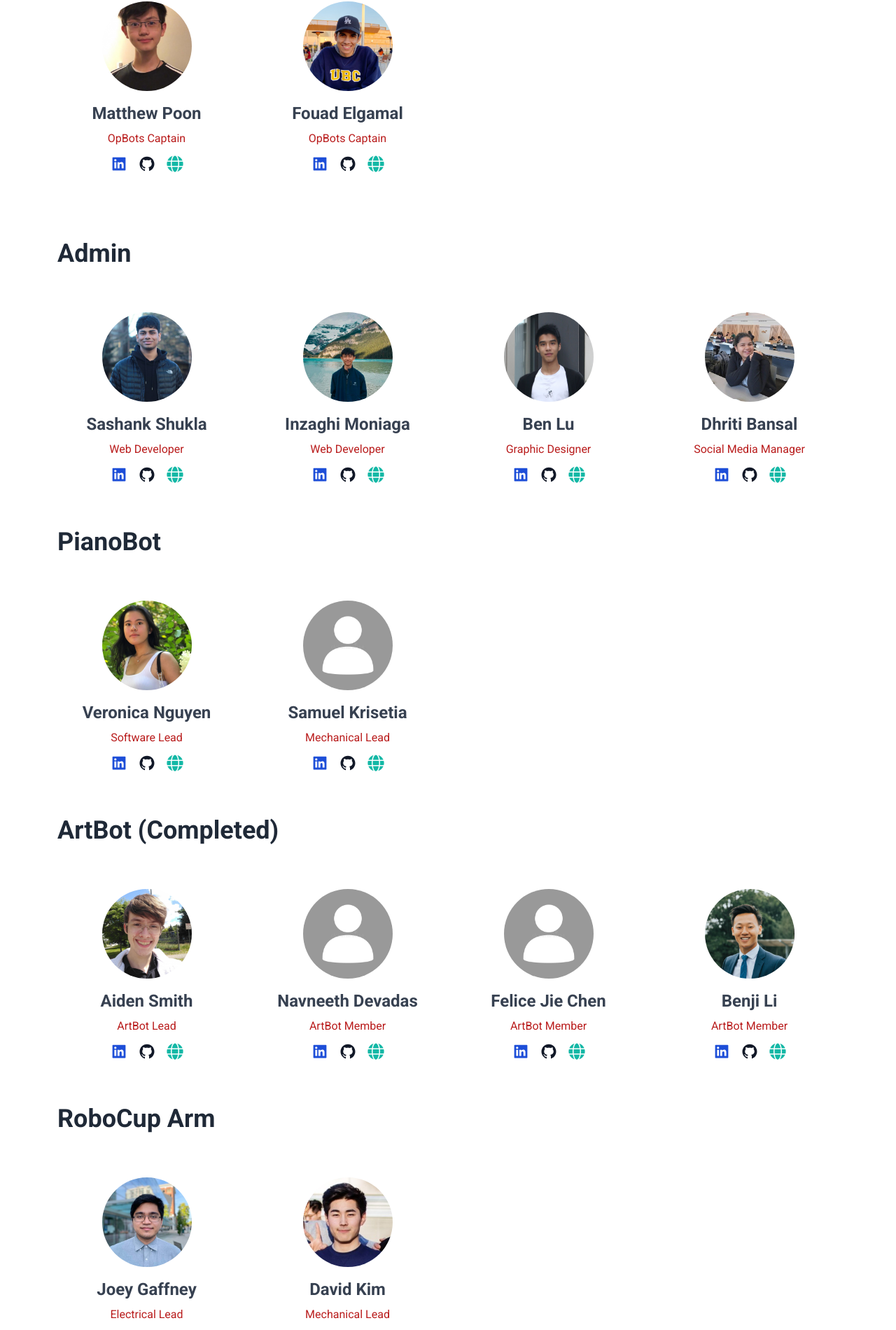
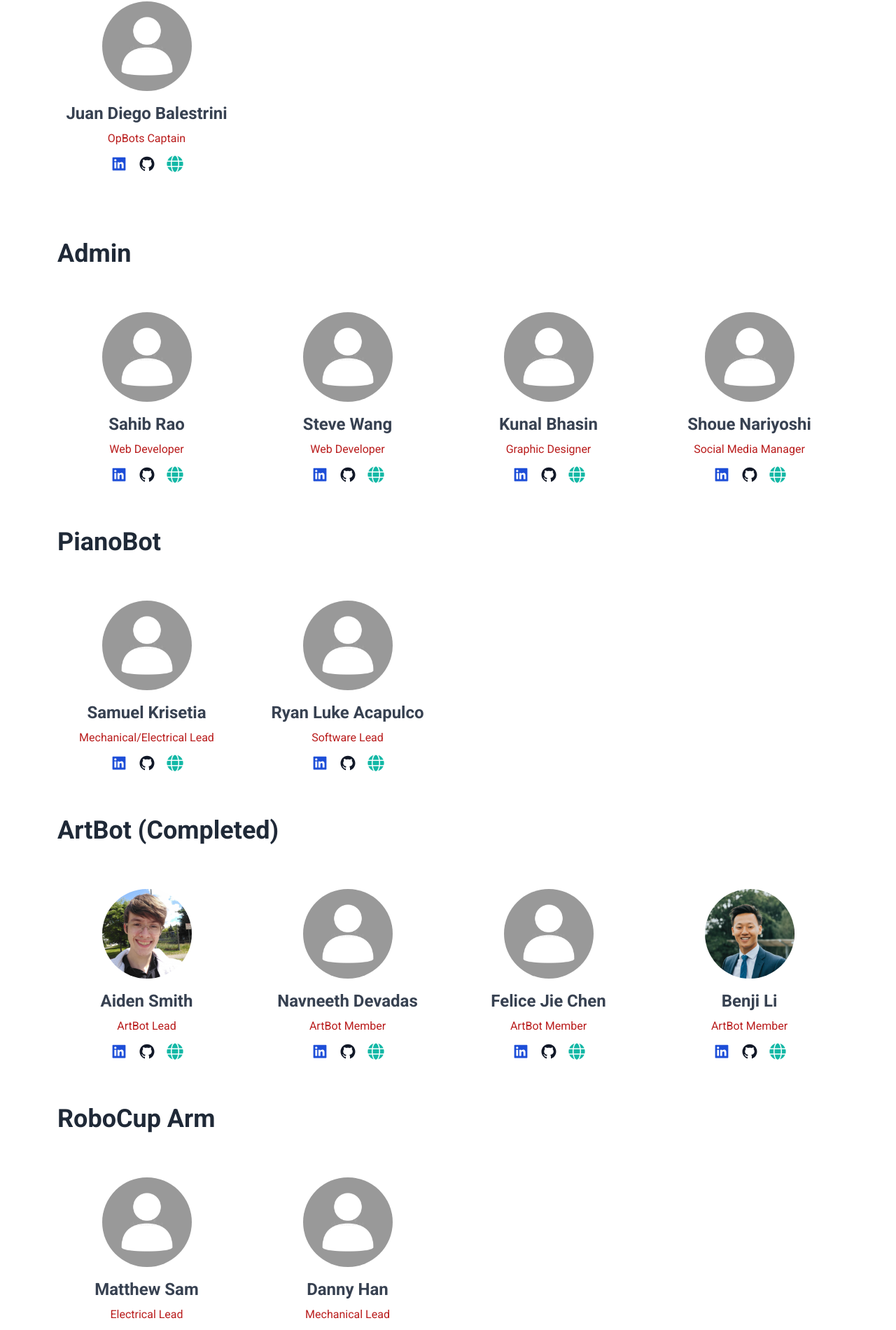
Before and after one commit to SteveIsnthere/openrobotics_website, a React (Create React App) app: page /Team in a window 1280 px wide. Shown: the part 334-2234 px from the top of the page at 70% size. Built offline with nearby package versions, Linux system fonts and the light colour scheme.

Commit message:
1.Updated the team roster on the site 2.Updated the recruitment page

```diff
--- a/src/components/Team/Team.tsx
+++ b/src/components/Team/Team.tsx
@@ -2,17 +2,16 @@ import React from 'react'
 import Member from './Member';
 
 
+const Team = () => {
+    class Person {
+        name: string;
+        position: string;
+        linkedin: string;
+        github: string;
+        email: string;
+        img: string;
 
-const Team = () => {
-  class Person{
-    name:string;
-    position:string;
-    linkedin:string;
-    github:string;
-    email: string;
-    img:string;
-
-    constructor(name:string,position:string,linkedin:string,github:string,img:string,email:string){
+        constructor(name: string, position: string, linkedin: string, github: string, img: string, email: string) {
             this.name = name;
             this.position = position;
             this.linkedin = linkedin;
@@ -22,16 +21,21 @@ const Team = () => {
         }
     }
 
-  const Leads:Array<Person> = [
-    new Person ("Matthew Poon"  , 'OpBots Captain' ,'https://www.linkedin.com/in/matthew-poon-73626220b/?originalSubdomain=ca' ,'im' ,"assets/img/admin/matthew.png", 'im'),
-    new Person ("Fouad Elgamal" , 'OpBots Captain' ,'https://www.linkedin.com/in/fouad-elgamal/' ,'im' ,"assets/img/admin/fouad.jpg" ,  'im'),
+    const Leads: Array<Person> = [
+        new Person("Juan Diego Balestrini", 'OpBots Captain', 'im', 'im', "assets/img/default_profile.jpg", 'im'),
+        // new Person("Matthew Poon", 'OpBots Captain', 'https://www.linkedin.com/in/matthew-poon-73626220b/?originalSubdomain=ca', 'im', "assets/img/admin/matthew.png", 'im'),
+        // new Person("Fouad Elgamal", 'OpBots Captain', 'https://www.linkedin.com/in/fouad-elgamal/', 'im', "assets/img/admin/fouad.jpg", 'im'),
     ];
 
-  const Admin:Array<Person> = [
-    new Person("Sashank Shukla"  , 'Web Developer'    ,     'https://www.linkedin.com/in/sashank-shukla/' , 'im' , 'assets/img/admin/sashank.jpg'   , 'im'),
-    new Person("Inzaghi Moniaga" , 'Web Developer'    ,     'https://www.linkedin.com/in/inzaghi-moniaga-3692b7171/?originalSubdomain=ca' , 'https://github.com/InMDev' , 'assets/img/admin/inzaghi.jpg'   , 'https://inzaghi.tech/'),
-    new Person("Ben Lu"          , 'Graphic Designer' ,     'https://www.linkedin.com/in/-ben-lu-/' , 'im' , 'assets/img/admin/ben.png'       , 'im'),
-    new Person("Dhriti Bansal" ,   'Social Media Manager' , 'https://www.linkedin.com/in/dhriti-bansal/' , 'im' , 'assets/img/admin/dhriti.jpg', 'im'),
+    const Admin: Array<Person> = [
+        new Person("Sahib Rao", 'Web Developer', 'im', 'im', "assets/img/default_profile.jpg", 'im'),
+        new Person("Steve Wang", 'Web Developer', 'im', 'im', "assets/img/default_profile.jpg", 'im'),
+        new Person("Kunal Bhasin", 'Graphic Designer', 'im', 'im', "assets/img/default_profile.jpg", 'im'),
+        new Person("Shoue Nariyoshi", 'Social Media Manager', 'im', 'im', "assets/img/default_profile.jpg", 'im'),
+        // new Person("Sashank Shukla", 'Web Developer', 'https://www.linkedin.com/in/sashank-shukla/', 'im', 'assets/img/admin/sashank.jpg', 'im'),
+        // new Person("Inzaghi Moniaga", 'Web Developer', 'https://www.linkedin.com/in/inzaghi-moniaga-3692b7171/?originalSubdomain=ca', 'https://github.com/InMDev', 'assets/img/admin/inzaghi.jpg', 'https://inzaghi.tech/'),
+        // new Person("Ben Lu", 'Graphic Designer', 'https://www.linkedin.com/in/-ben-lu-/', 'im', 'assets/img/admin/ben.png', 'im'),
+        // new Person("Dhriti Bansal", 'Social Media Manager', 'https://www.linkedin.com/in/dhriti-bansal/', 'im', 'assets/img/admin/dhriti.jpg', 'im'),
         // new Person("Kritika Joshi"   , 'Integration Lead' ,     'im' , 'im' , 'assets/img/admin/kritika.png'   , 'im'),
         // new Person("Niki Manesh"     , 'Mentor'           ,     'im' , 'im' , 'assets/img/admin/niki.png'      , 'im'),
         // new Person("Brian Zimmerman" , 'Finance Lead'     ,     'im' , 'im' , 'assets/img/admin/brian.png'     , 'im'),
@@ -40,10 +44,12 @@ const Team = () => {
         // new Person("Jay Hou"         , 'Finance Member'   ,     'im' , 'im' , 'assets/img/default_profile.jpg' , 'im'),
         // new Person("Tian Hao Xu"     , 'Safety Officer'   ,     'im' , 'im' , 'assets/img/admin/tian.png'      , 'im'),
     ];
-  const PianoBot:Array<Person> = [
+    const PianoBot: Array<Person> = [
+        new Person("Samuel Krisetia", 'Mechanical/Electrical Lead', 'im', 'im', "assets/img/default_profile.jpg", 'im'),
+        new Person("Ryan Luke Acapulco", 'Software Lead', 'im', 'im', "assets/img/default_profile.jpg", 'im'),
         // new Person("Shawna Naderi"        , 'PianoBot Lead'   , 'im' , 'im' , "assets/img/pianobot/shawna.png"   ,'im'),
-    new Person("Veronica Nguyen"      , 'Software Lead'   , 'https://www.linkedin.com/in/n-veronica/' , 'im' , "assets/img/pianobot/veronica.png" ,'im'),
-    new Person("Samuel Krisetia"      , "Mechanical Lead"   , "https://www.linkedin.com/in/samuel-krisetia-515663161/" , "im" , "assets/img/default_profile.jpg", "im")
+        // new Person("Veronica Nguyen", 'Software Lead', 'https://www.linkedin.com/in/n-veronica/', 'im', "assets/img/pianobot/veronica.png", 'im'),
+        // new Person("Samuel Krisetia", "Mechanical Lead", "https://www.linkedin.com/in/samuel-krisetia-515663161/", "im", "assets/img/default_profile.jpg", "im")
         // new Person("Evan Liu"             , 'PianoBot Member' , 'im' , 'im' , "assets/img/pianobot/evan.png"     ,'im'),
         // new Person("Fernando Ng"          , 'PianoBot Member' , 'im' , 'im' , "assets/img/pianobot/fernando.png" ,'im'),
         // new Person("Karthik Ravichandran" , 'PianoBot Member' , 'im' , 'im' , "assets/img/pianobot/karthik.png"  ,'im'),
@@ -52,26 +58,30 @@ const Team = () => {
         // new Person("Scott Beaulieu"       , 'PianoBot Member' , 'im' , 'im' , "assets/img/pianobot/scott.png"    ,'im'),
         // new Person("Yiting Wu"            , 'PianoBot Member' , 'im' , 'im' , "assets/img/pianobot/yiting.png"   ,'im'),
     ];
-  const ArtBot:Array<Person> = [
-    new Person("Aiden Smith"      , 'ArtBot Lead'   , 'im' , 'im' , 'assets/img/artbot/aiden.png'    , 'im'),
-    new Person("Navneeth Devadas" , 'ArtBot Member' , 'im' , 'im' , 'assets/img/default_profile.jpg' , 'im'),
-    new Person("Felice Jie Chen"  , 'ArtBot Member' , 'im' , 'im' , 'assets/img/default_profile.jpg' , 'im'),
-    new Person("Benji Li"         , 'ArtBot Member' , 'im' , 'im' , 'assets/img/artbot/benji.png'    , 'im'),
+    const ArtBot: Array<Person> = [
+        new Person("Aiden Smith", 'ArtBot Lead', 'im', 'im', 'assets/img/artbot/aiden.png', 'im'),
+        new Person("Navneeth Devadas", 'ArtBot Member', 'im', 'im', 'assets/img/default_profile.jpg', 'im'),
+        new Person("Felice Jie Chen", 'ArtBot Member', 'im', 'im', 'assets/img/default_profile.jpg', 'im'),
+        new Person("Benji Li", 'ArtBot Member', 'im', 'im', 'assets/img/artbot/benji.png', 'im'),
     ];
-  const Arm:Array<Person> = [
-    new Person("Joey Gaffney"     , 'Electrical Lead'   , 'im' , 'im' , 'assets/img/arm/joey.png'        , 'im'),
+    const Arm: Array<Person> = [
+        new Person("Matthew Sam", 'Electrical Lead', 'im', 'im', "assets/img/default_profile.jpg", 'im'),
+        new Person("Danny Han", 'Mechanical Lead', 'im', 'im', "assets/img/default_profile.jpg", 'im'),
+        // new Person("Joey Gaffney", 'Electrical Lead', 'im', 'im', 'assets/img/arm/joey.png', 'im'),
         // new Person("Arwin Patrick"    , 'Arm Lead'   , 'im' , 'im' , 'assets/img/default_profile.jpg' , 'im'),
         // new Person("Jonas Chianu"     , 'Arm Member' , 'im' , 'im' , 'assets/img/arm/jonas.png'       , 'im'),
         // new Person("Hazel Chongoti"   , 'Arm Member' , 'im' , 'im' , 'assets/img/arm/hazel.png'       , 'im'),
-    new Person("David Kim"        , 'Mechanical Lead' , 'im' , 'im' , 'assets/img/arm/david.png'       , 'im'),
+        // new Person("David Kim", 'Mechanical Lead', 'im', 'im', 'assets/img/arm/david.png', 'im'),
         // new Person("Debby Lin"        , 'Arm Member' , 'im' , 'im' , 'assets/img/arm/debby.png'       , 'im'),
         // new Person("Cailin Ringstorm" , 'Arm Member' , 'im' , 'im' , 'assets/img/default_profile.jpg' , 'im'),
         // new Person("Iris Xu"          , 'Arm Member' , 'im' , 'im' , 'assets/img/default_profile.jpg' , 'im'),
         // new Person("Ryan Yeung"       , 'Arm Member' , 'im' , 'im' , 'assets/img/arm/ryan.png'        , 'im'),
         // new Person("Grace Zhang"      , 'Arm Member' , 'im' , 'im' , 'assets/img/default_profile.jpg' , 'im'),
     ];
-  const Train:Array<Person> = [
-    new Person("David Kim"        , 'Mechanical Lead' , 'im' , 'im' , 'assets/img/arm/david.png', "im"),
+    const Train: Array<Person> = [
+        new Person("James Na", 'Electrical Co-Lead', 'im', 'im', "assets/img/default_profile.jpg", 'im'),
+        new Person("Robin Yuan", 'Electrical Co-Lead', 'im', 'im', "assets/img/default_profile.jpg", 'im'),
+        // new Person("David Kim", 'Mechanical Lead', 'im', 'im', 'assets/img/arm/david.png', "im"),
         // new Person("Kuok Kun(AO) Chio" , 'RoboCup Lead'   , 'im' , 'im' , 'assets/img/train/kuok.png'      , 'im'),
         // new Person("Yang Su"           , 'RoboCup Lead'   , 'im' , 'im' , 'assets/img/train/yang.png'      , 'im'),
         // new Person("Kamran Alam"       , 'RoboCup Member' , 'im' , 'im' , 'assets/img/train/kamran.png'    , 'im'),
@@ -79,19 +89,23 @@ const Team = () => {
         // new Person("Vishal Desh"       , 'RoboCup Member' , 'im' , 'im' , 'assets/img/default_profile.jpg' , 'im'),
         // new Person("Yoshi Inomata"     , 'RoboCup Member' , 'im' , 'im' , 'assets/img/train/yoshi.png'     , 'im'),
         // new Person("Eros Rojas"        , 'RoboCup Member' , 'im' , 'im' , 'assets/img/train/eros.png'      , 'im'),
-    new Person("Tian Hao Xu"       , 'Electrical Lead' , 'im' , 'im' , 'assets/img/train/tian.png'      , 'im'),
+        // new Person("Tian Hao Xu", 'Electrical Lead', 'im', 'im', 'assets/img/train/tian.png', 'im'),
     ];
-  const Gripper:Array<Person> = [
-    new Person("Abdulmajeed Amran"   , 'Gripper Lead'   , 'im' , 'im' , 'assets/img/default_profile.jpg' , 'im'),
+    const Gripper: Array<Person> = [
+        new Person("Mohammed AJ", 'Co-Lead', 'im', 'im', "assets/img/default_profile.jpg", 'im'),
+        new Person("Ehsan Twal", 'Co-Lead', 'im', 'im', "assets/img/default_profile.jpg", 'im'),
+        // new Person("Abdulmajeed Amran", 'Gripper Lead', 'im', 'im', 'assets/img/default_profile.jpg', 'im'),
         // new Person("Matthew Sam"   , 'Gripper Lead'   , 'im' , 'im' , 'assets/img/gripper/matthew.png' , 'im'),
         // new Person("Husein Alatas" , 'Gripper Member' , 'im' , 'im' , 'assets/img/gripper/husein.png'  , 'im'),
         // new Person("Akhil Prabhu"  , 'Gripper Member' , 'im' , 'im' , 'assets/img/gripper/akhil.png'   , 'im'),
         // new Person("Chaewoon Song" , 'Gripper Member' , 'im' , 'im' , 'assets/img/default_profile.jpg' , 'im'),
         // new Person("Jenica Sy"     , 'Gripper Member' , 'im' , 'im' , 'assets/img/default_profile.jpg' , 'im'),
     ];
-  const Software:Array<Person> = [
-    new Person("Francisco Farinha" , 'Software Lead'   , 'im' , 'im' , 'assets/img/software/francisco.png' , 'im'),
-    new Person("Andrew Xie"        , 'Software Lead'   , 'im' , 'im' , 'assets/img/software/andrew.png'    , 'im'),
+    const Software: Array<Person> = [
+        new Person("Yousif El-Wishahy", 'Co-Lead', 'im', 'im', "assets/img/default_profile.jpg", 'im'),
+        new Person("Andrew Xie", 'Co-Lead', 'im', 'im', "assets/img/default_profile.jpg", 'im'),
+        // new Person("Francisco Farinha", 'Software Lead', 'im', 'im', 'assets/img/software/francisco.png', 'im'),
+        // new Person("Andrew Xie", 'Software Lead', 'im', 'im', 'assets/img/software/andrew.png', 'im'),
         // new Person("Aayush Behl"       , 'Software Member' , 'im' , 'im' , 'assets/img/software/aayush.png'    , 'im'),
         // new Person("Ashli Forbes"      , 'Software Member' , 'im' , 'im' , 'assets/img/default_profile.jpg'    , 'im'),
         // new Person("Damien Fung"       , 'Software Member' , 'im' , 'im' , 'assets/img/software/damien.png'    , 'im'),
@@ -102,75 +116,88 @@ const Team = () => {
     return (
         <section className="bg-white w-screen overscroll-none mt-16 pt-10 z-10">
             <div className="container">
-          <h1  className="text-4xl mx-[5%] font-extrabold font-Roboto700 mb-20 text-gray-800 capitalize lg:text-5xl">Meet The Team</h1>
+                <h1 className="text-4xl mx-[5%] font-extrabold font-Roboto700 mb-20 text-gray-800 capitalize lg:text-5xl">Meet
+                    The Team</h1>
                 <div className='my-16 mx-[5%] mb-24'>
-            <h1  className="text-3xl font-lighter md:font-bold text-gray-800 capitalize -mb-4 lg:text-4xl">Leads</h1>
+                    <h1 className="text-3xl font-lighter md:font-bold text-gray-800 capitalize -mb-4 lg:text-4xl">Leads</h1>
                     <div className="grid grid-cols-1 mt-12 gap-8 xl:mt-16 md:grid-cols-2 xl:grid-cols-4">
                         {Leads.map((lead) => (
-                   <Member name={lead.name} position={lead.position} linkedin={lead.linkedin} github={lead.github} img={lead.img} email={lead.email}/>
+                            <Member name={lead.name} position={lead.position} linkedin={lead.linkedin}
+                                    github={lead.github} img={lead.img} email={lead.email}/>
                         ))}
                     </div>
                 </div>
 
                 <div className='my-16 mx-[5%]'>
-            <h1  className="text-3xl font-lighter md:font-bold text-gray-800 capitalize md:-mb-4 lg:text-4xl">Admin</h1>
+                    <h1 className="text-3xl font-lighter md:font-bold text-gray-800 capitalize md:-mb-4 lg:text-4xl">Admin</h1>
                     <div className="grid grid-cols-1 gap-8 mt-12 xl:mt-16 md:grid-cols-2 xl:grid-cols-4">
                         {Admin.map((lead) => (
-                   <Member name={lead.name} position={lead.position} linkedin={lead.linkedin} github={lead.github} img={lead.img} email={lead.email}/>
+                            <Member name={lead.name} position={lead.position} linkedin={lead.linkedin}
+                                    github={lead.github} img={lead.img} email={lead.email}/>
                         ))}
                     </div>
                 </div>
 
                 <div className='my-16 mx-[5%]'>
-            <h1  className="text-3xl font-lighter md:font-bold text-gray-800 capitalize -mb-4 lg:text-4xl">PianoBot</h1>
+                    <h1 className="text-3xl font-lighter md:font-bold text-gray-800 capitalize -mb-4 lg:text-4xl">PianoBot</h1>
                     <div className="grid grid-cols-1 mt-12 gap-8 xl:mt-16 md:grid-cols-2 xl:grid-cols-4">
                         {PianoBot.map((lead) => (
-                   <Member name={lead.name} position={lead.position} linkedin={lead.linkedin} github={lead.github} img={lead.img} email={lead.email}/>
+                            <Member name={lead.name} position={lead.position} linkedin={lead.linkedin}
+                                    github={lead.github} img={lead.img} email={lead.email}/>
                         ))}
                     </div>
                 </div>
 
                 <div className='my-16 mx-[5%]'>
-            <h1  className="text-3xl font-lighter md:font-bold text-gray-800 capitalize -mb-4 lg:text-4xl">ArtBot (Completed)</h1>
+                    <h1 className="text-3xl font-lighter md:font-bold text-gray-800 capitalize -mb-4 lg:text-4xl">ArtBot
+                        (Completed)</h1>
                     <div className="grid grid-cols-1 mt-12 gap-8 xl:mt-16 md:grid-cols-2 xl:grid-cols-4">
                         {ArtBot.map((lead) => (
-                   <Member name={lead.name} position={lead.position} linkedin={lead.linkedin} github={lead.github} img={lead.img} email={lead.email}/>
+                            <Member name={lead.name} position={lead.position} linkedin={lead.linkedin}
+                                    github={lead.github} img={lead.img} email={lead.email}/>
                         ))}
                     </div>
                 </div>
 
                 <div className='my-16 mx-[5%]'>
-            <h1  className="text-3xl font-lighter md:font-bold text-gray-800 capitalize -mb-4 lg:text-4xl">RoboCup Arm</h1>
+                    <h1 className="text-3xl font-lighter md:font-bold text-gray-800 capitalize -mb-4 lg:text-4xl">RoboCup
+                        Arm</h1>
                     <div className="grid grid-cols-1 mt-12 gap-8 xl:mt-16 md:grid-cols-2 xl:grid-cols-4">
                         {Arm.map((lead) => (
-                   <Member name={lead.name} position={lead.position} linkedin={lead.linkedin} github={lead.github} img={lead.img} email={lead.email}/>
+                            <Member name={lead.name} position={lead.position} linkedin={lead.linkedin}
+                                    github={lead.github} img={lead.img} email={lead.email}/>
                         ))}
                     </div>
                 </div>
 
                 <div className='my-16 mx-[5%]'>
-            <h1  className="text-3xl font-lighter md:font-bold text-gray-800 capitalize -mb-4 lg:text-4xl">RoboCup Drivetrain</h1>
+                    <h1 className="text-3xl font-lighter md:font-bold text-gray-800 capitalize -mb-4 lg:text-4xl">RoboCup
+                        Drivetrain</h1>
                     <div className="grid grid-cols-1 mt-12 gap-8 xl:mt-16 md:grid-cols-2 xl:grid-cols-4">
                         {Train.map((lead) => (
-                   <Member name={lead.name} position={lead.position} linkedin={lead.linkedin} github={lead.github} img={lead.img} email={lead.email}/>
+                            <Member name={lead.name} position={lead.position} linkedin={lead.linkedin}
+                                    github={lead.github} img={lead.img} email={lead.email}/>
                         ))}
                     </div>
                 </div>
 
                 <div className='my-16 mx-[5%]'>
-            <h1  className="text-3xl font-lighter md:font-bold text-gray-800 capitalize -mb-4 lg:text-4xl">RoboCup Gripper</h1>
+                    <h1 className="text-3xl font-lighter md:font-bold text-gray-800 capitalize -mb-4 lg:text-4xl">RoboCup
+                        Gripper</h1>
                     <div className="grid grid-cols-1 mt-12 gap-8 xl:mt-16 md:grid-cols-2 xl:grid-cols-4">
                         {Gripper.map((lead) => (
-                   <Member name={lead.name} position={lead.position} linkedin={lead.linkedin} github={lead.github} img={lead.img} email={lead.email}/>
+                            <Member name={lead.name} position={lead.position} linkedin={lead.linkedin}
+                                    github={lead.github} img={lead.img} email={lead.email}/>
                         ))}
                     </div>
                 </div>
 
                 <div className='my-16 mx-[5%]'>
-            <h1  className="text-3xl font-lighter md:font-bold text-gray-800 capitalize -mb-4 lg:text-4xl">RoboCup@Home</h1>
+                    <h1 className="text-3xl font-lighter md:font-bold text-gray-800 capitalize -mb-4 lg:text-4xl">RoboCup@Home</h1>
                     <div className="grid grid-cols-1 mt-12 gap-8 xl:mt-16 md:grid-cols-2 xl:grid-cols-4">
                         {Software.map((lead) => (
-                   <Member name={lead.name} position={lead.position} linkedin={lead.linkedin} github={lead.github} img={lead.img} email={lead.email}/>
+                            <Member name={lead.name} position={lead.position} linkedin={lead.linkedin}
+                                    github={lead.github} img={lead.img} email={lead.email}/>
                         ))}
                     </div>
                 </div>
```
Also changed, not shown: src/components/Recruitment/Recruitment.tsx (+33 -28 lines). Lines whose indentation alone changed are shown as unchanged.
